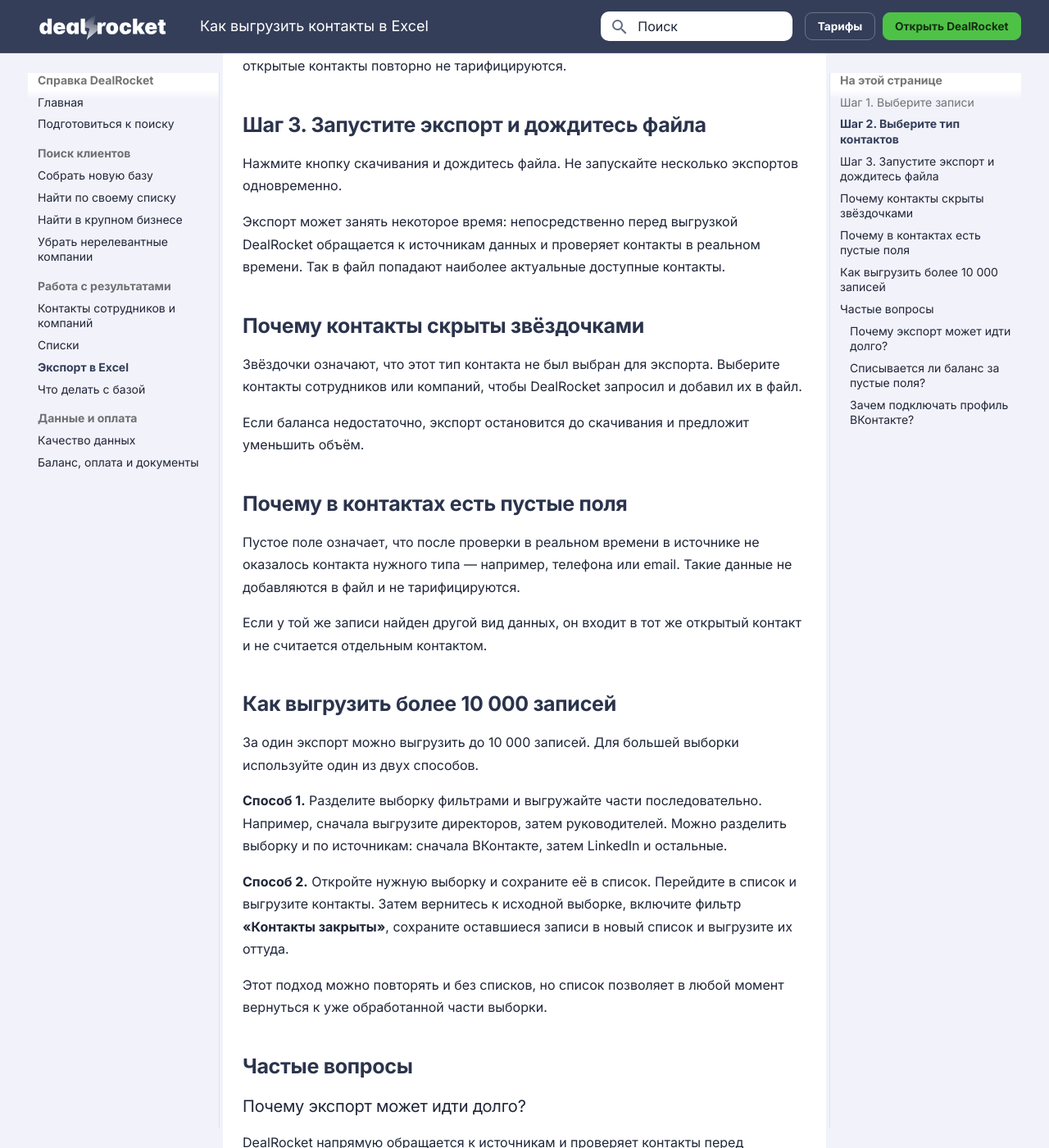
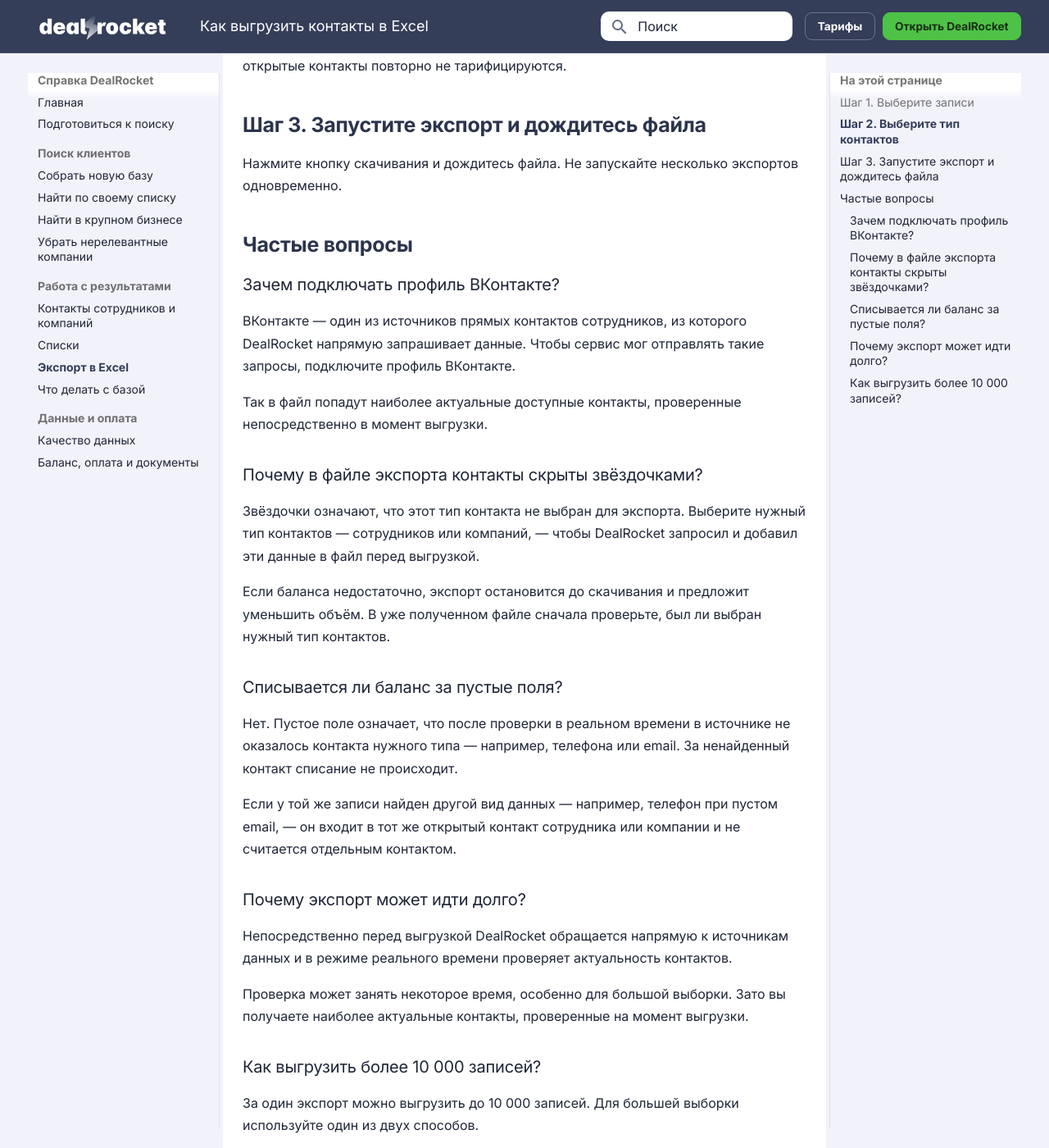
Before and after one commit to prikazchikof/dealrocket-help, an MkDocs documentation site: the page built from docs/export/index.md, in a window 1280 px wide and 1400 px high, scrolled down 826 px. Shown: the whole window at 82% size. Built offline with MkDocs 1.6.1 and Material for MkDocs 9.7.7, drawn with Linux system fonts in a browser that asks for light colours; some of the changed text lies outside the part shown.

Commit message:
content: consolidate export questions

```diff
--- a/docs/export/index.md
+++ b/docs/export/index.md
@@ -32,21 +32,33 @@
 
 Нажмите кнопку скачивания и дождитесь файла. Не запускайте несколько экспортов одновременно.
 
-Экспорт может занять некоторое время: непосредственно перед выгрузкой DealRocket обращается к источникам данных и проверяет контакты в реальном времени. Так в файл попадают наиболее актуальные доступные контакты.
+## Частые вопросы { #faq }
 
-## Почему контакты скрыты звёздочками { #stars }
+### Зачем подключать профиль ВКонтакте? { #vk-profile }
 
-Звёздочки означают, что этот тип контакта не был выбран для экспорта. Выберите контакты сотрудников или компаний, чтобы DealRocket запросил и добавил их в файл.
+ВКонтакте — один из источников прямых контактов сотрудников, из которого DealRocket напрямую запрашивает данные. Чтобы сервис мог отправлять такие запросы, подключите профиль ВКонтакте.
 
-Если баланса недостаточно, экспорт остановится до скачивания и предложит уменьшить объём.
+Так в файл попадут наиболее актуальные доступные контакты, проверенные непосредственно в момент выгрузки.
 
-## Почему в контактах есть пустые поля { #empty-fields }
+### Почему в файле экспорта контакты скрыты звёздочками? { #stars }
 
-Пустое поле означает, что после проверки в реальном времени в источнике не оказалось контакта нужного типа — например, телефона или email. Такие данные не добавляются в файл и не тарифицируются.
+Звёздочки означают, что этот тип контакта не выбран для экспорта. Выберите нужный тип контактов — сотрудников или компаний, — чтобы DealRocket запросил и добавил эти данные в файл перед выгрузкой.
 
-Если у той же записи найден другой вид данных, он входит в тот же открытый контакт и не считается отдельным контактом.
+Если баланса недостаточно, экспорт остановится до скачивания и предложит уменьшить объём. В уже полученном файле сначала проверьте, был ли выбран нужный тип контактов.
 
-## Как выгрузить более 10 000 записей { #over-10000 }
+### Списывается ли баланс за пустые поля? { #empty-fields }
+
+Нет. Пустое поле означает, что после проверки в реальном времени в источнике не оказалось контакта нужного типа — например, телефона или email. За ненайденный контакт списание не происходит.
+
+Если у той же записи найден другой вид данных — например, телефон при пустом email, — он входит в тот же открытый контакт сотрудника или компании и не считается отдельным контактом.
+
+### Почему экспорт может идти долго?
+
+Непосредственно перед выгрузкой DealRocket обращается напрямую к источникам данных и в режиме реального времени проверяет актуальность контактов.
+
+Проверка может занять некоторое время, особенно для большой выборки. Зато вы получаете наиболее актуальные контакты, проверенные на момент выгрузки.
+
+### Как выгрузить более 10 000 записей? { #over-10000 }
 
 За один экспорт можно выгрузить до 10 000 записей. Для большей выборки используйте один из двух способов.
 
@@ -56,19 +68,5 @@
 
 Этот подход можно повторять и без списков, но список позволяет в любой момент вернуться к уже обработанной части выборки.
 
-## Частые вопросы { #faq }
-
-### Почему экспорт может идти долго?
-
-DealRocket напрямую обращается к источникам и проверяет контакты перед выгрузкой. Для большой выборки это может занять некоторое время.
-
-### Списывается ли баланс за пустые поля?
-
-Нет. За ненайденные контакты списание не происходит.
-
-### Зачем подключать профиль ВКонтакте?
-
-ВКонтакте — один из источников прямых контактов сотрудников. Подключение профиля позволяет DealRocket запросить оттуда актуальные данные во время экспорта.
-
 [Открыть DealRocket](https://dealrocket.ru/app/){ .md-button .md-button--primary }
 [Проверить баланс и оплату](../billing/index.md){ .md-button }
```
